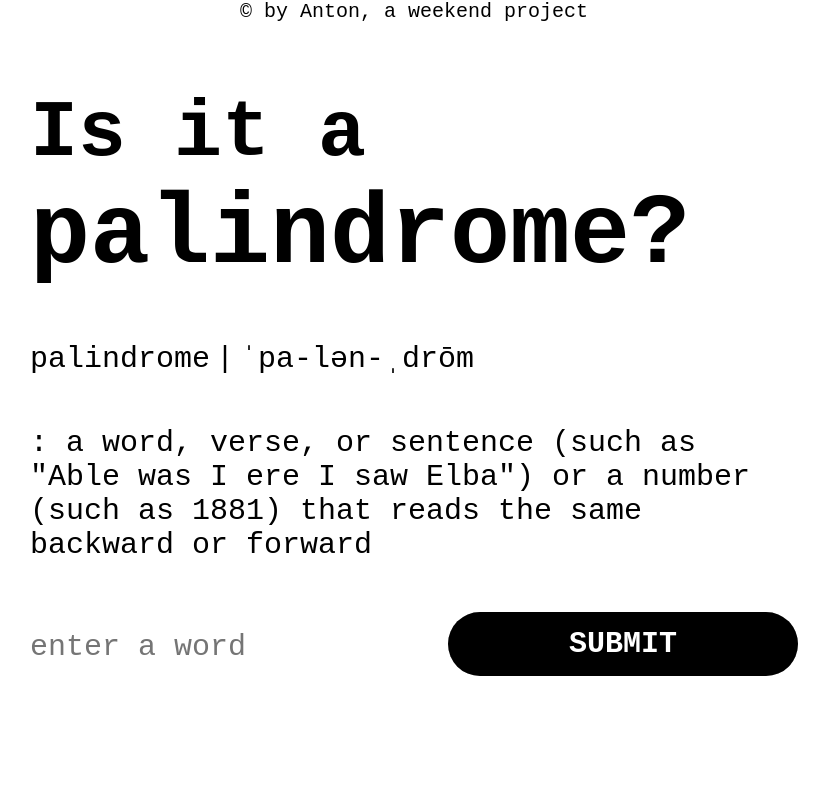
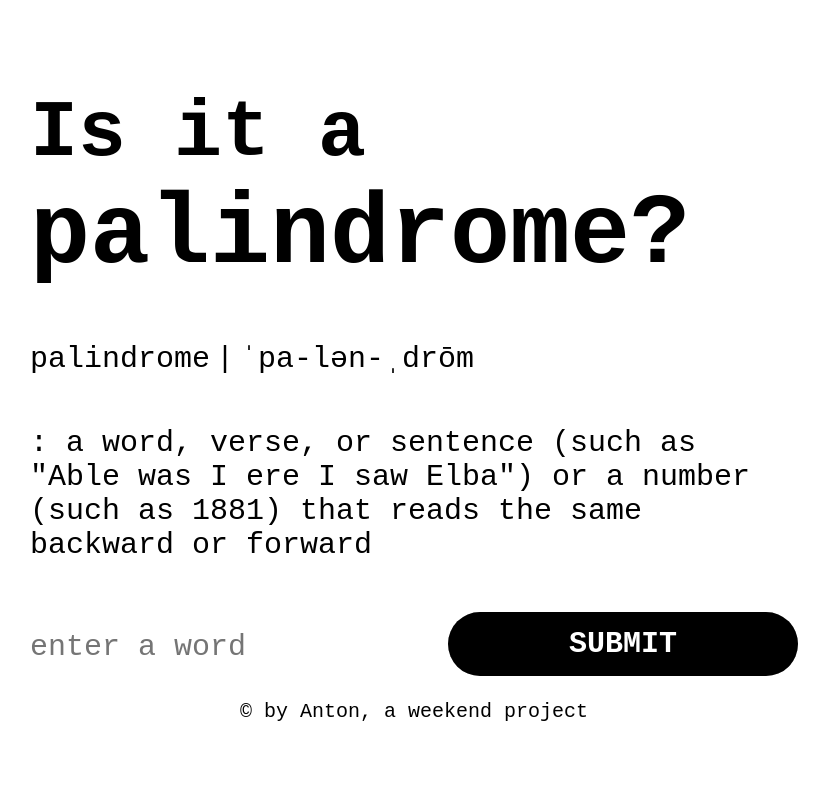
Before and after one commit to ap-eternalstudent/palindrome-algo, a plain HTML site: page index.html in a window 1280 px wide. Shown: the whole page, without its empty margins (226-1055 px from the left). Drawn offline with Linux system fonts and the light colour scheme.

Commit message:
fixed footer and renamed section class=main to main element.

```diff
--- a/index.html
+++ b/index.html
@@ -10,7 +10,7 @@
     <link href="https://fonts.googleapis.com/css?family=Courier+Prime:400,700&display=swap" rel="stylesheet">
 </head>
 <body>
-    <section class="main">
+    <main>
         <div class="container-center">
             <h1 class="heading-primary">
                 <span class="heading-primary-main">Is it a</span>
@@ -37,6 +37,8 @@
                 <p class="message-text"></p>
             </div>
         </div>
+    </main>
+
 
     </section>
     <footer>
--- a/style.css
+++ b/style.css
@@ -18,7 +18,7 @@ body {
 .container-center {
     position: relative;
 }
-.main {
+main {
     margin: 0;
     position: absolute;
     top: 50%;
@@ -139,6 +139,10 @@ body {
     }
 
 footer {
+  position: absolute;
+  bottom: 0;
+  left: 50%;
+  transform: translateX(-50%);
   font-size: 2rem;
   text-align: center;
   height: 10rem;
```
